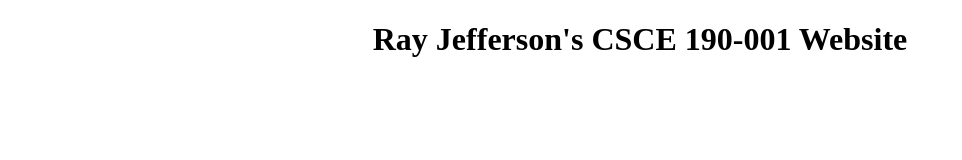
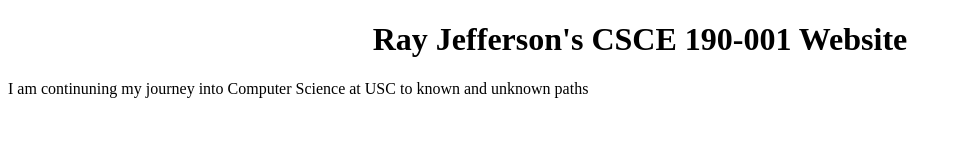
Before and after one commit to RayJeffersonJr/CSCE190UXProject, a plain HTML site: page index.html in a window 1280 px wide. Shown: the whole page, without its empty margins (0-962 px from the left). Drawn offline with Linux system fonts and the light colour scheme.

Commit message:
Add files via upload

```diff
--- a/index.html
+++ b/index.html
@@ -7,5 +7,6 @@
 	<body>
 		<center><h1>Ray Jefferson's CSCE 190-001 Website</h1></center>
 
+		<p>I am continuning my journey into Computer Science at USC to known and unknown paths</p>
 	</body>
 </html>
```
